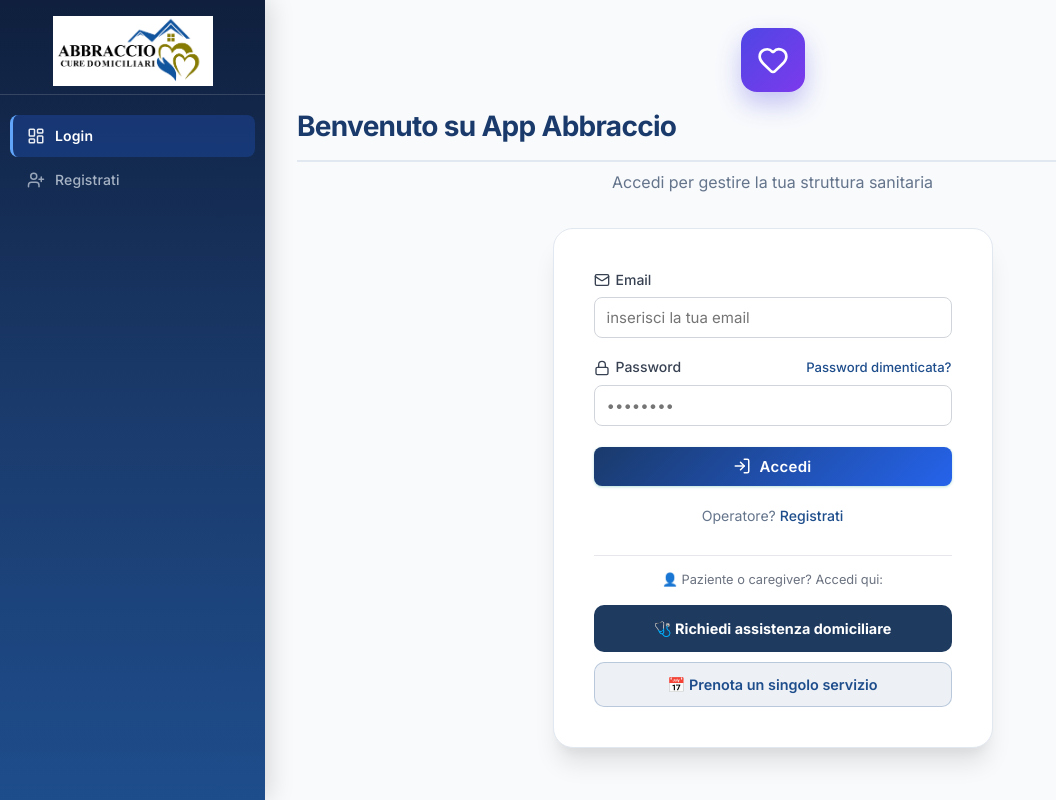
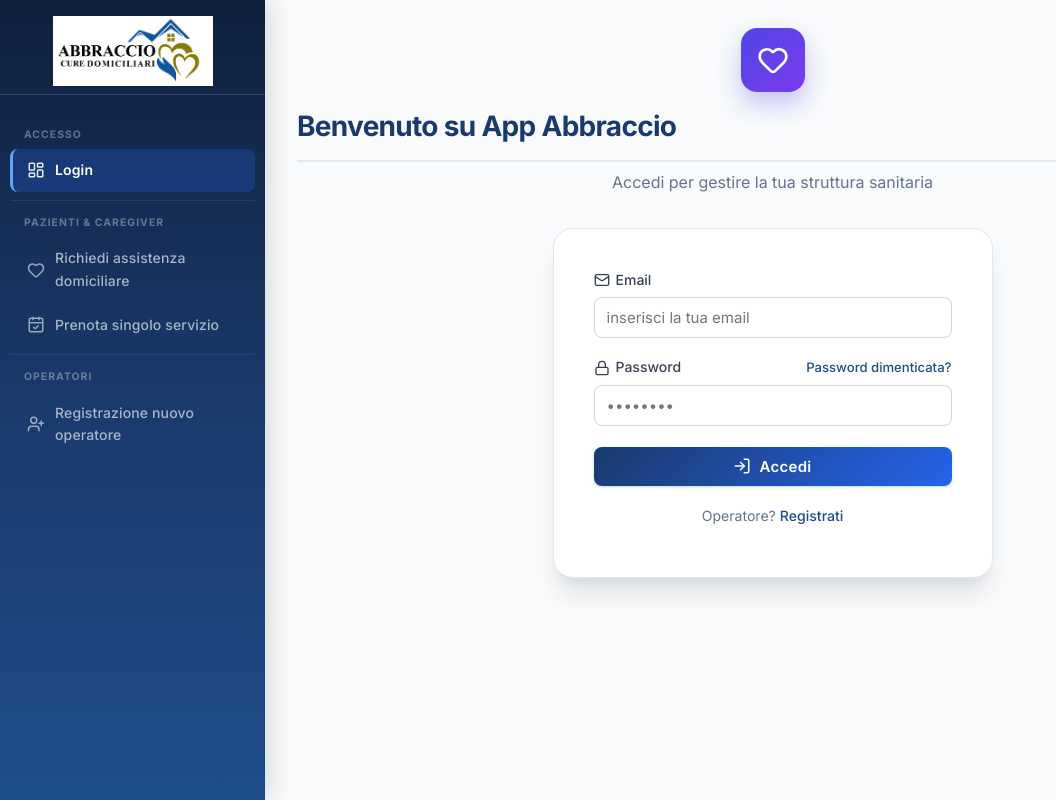
Before and after one commit to abbracciocuredomiciliari-coder/app-abbraccio, a React (Vite) app in the folder frontend/: page / in a window 1280 px wide. Shown: the whole page, without its empty margins (0-1056 px from the left). Built offline with nearby package versions, Linux system fonts and the light colour scheme; no server answers.

Commit message:
ui: sposta link richieste da login a sidebar, aggiunge sezioni menu pubblico

```diff
--- a/frontend/src/App.tsx
+++ b/frontend/src/App.tsx
@@ -81,6 +81,8 @@
   ArrowLeftRight,
   Syringe,
   Map,
+  Home,
+  CalendarCheck,
 } from 'lucide-react';
 
 // Ruoli con accesso completo (admin/coordinamento/direzione)
@@ -173,18 +175,31 @@
           )}
         </div>
         <nav onClick={() => setMenuOpen(false)}>
-          {/* Link non autenticati */}
+          {/* ===== MENU PUBBLICO (non autenticati) ===== */}
           {!user && (
+            <>
+              <span className="nav-section-label">Accesso</span>
               <Link to="/" className={isActive('/') ? 'active' : ''}>
                 <LayoutDashboard size={18} />
                 Login
               </Link>
-          )}
-          {!user && (
+
+              <span className="nav-section-label">Pazienti & Caregiver</span>
+              <Link to="/richiesta-assistenza" className={isActive('/richiesta-assistenza') ? 'active' : ''}>
+                <Heart size={18} />
+                Richiedi assistenza domiciliare
+              </Link>
+              <Link to="/richiesta-servizio" className={isActive('/richiesta-servizio') ? 'active' : ''}>
+                <CalendarCheck size={18} />
+                Prenota singolo servizio
+              </Link>
+
+              <span className="nav-section-label">Operatori</span>
               <Link to="/register" className={isActive('/register') ? 'active' : ''}>
                 <UserPlus size={18} />
-              Registrati
+                Registrazione nuovo operatore
               </Link>
+            </>
           )}
 
           {/* ===== MENU PAZIENTE/CAREGIVER REGISTRATO ===== */}
--- a/frontend/src/pages/Login.tsx
+++ b/frontend/src/pages/Login.tsx
@@ -174,44 +174,6 @@
             Registrati
           </a>
         </p>
-        <div style={{ borderTop: '1px solid #e5e7eb', paddingTop: '14px', display: 'flex', flexDirection: 'column', gap: '10px' }}>
-          <div style={{ fontSize: '0.8rem', color: '#6b7280', textAlign: 'center', marginBottom: '4px' }}>
-            👤 Paziente o caregiver? Accedi qui:
-          </div>
-          <a
-            href="/richiesta-assistenza"
-            style={{
-              display: 'inline-block',
-              background: '#1e3a5f',
-              color: 'white',
-              textDecoration: 'none',
-              fontWeight: '700',
-              fontSize: '0.9rem',
-              padding: '12px 20px',
-              borderRadius: '10px',
-              textAlign: 'center',
-            }}
-          >
-            🩺 Richiedi assistenza domiciliare
-          </a>
-          <a
-            href="/richiesta-servizio"
-            style={{
-              display: 'inline-block',
-              background: 'rgba(30,77,140,0.08)',
-              border: '1.5px solid rgba(30,77,140,0.25)',
-              color: '#1e4d8c',
-              textDecoration: 'none',
-              fontWeight: '600',
-              fontSize: '0.9rem',
-              padding: '10px 20px',
-              borderRadius: '10px',
-              textAlign: 'center',
-            }}
-          >
-            📅 Prenota un singolo servizio
-          </a>
-        </div>
       </form>
     </section>
   );
```
Lines whose indentation alone changed are shown as unchanged.
